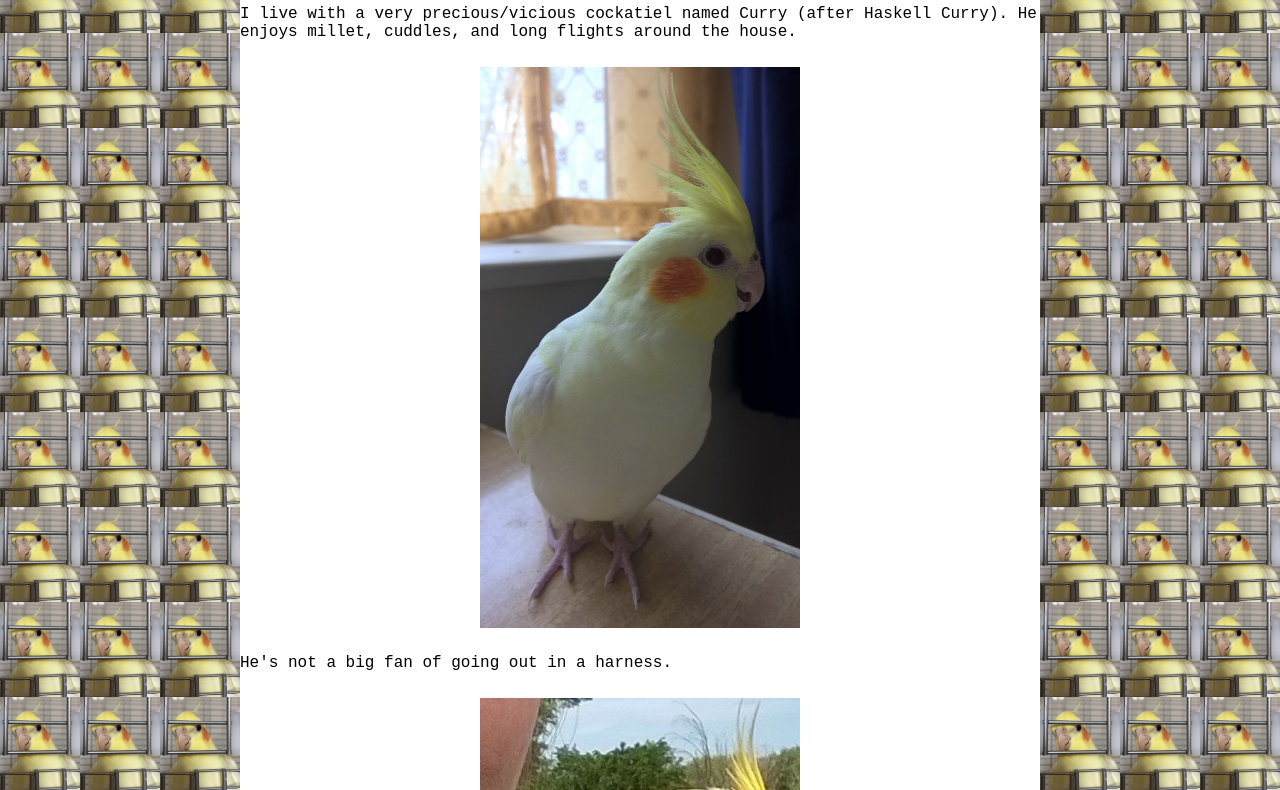
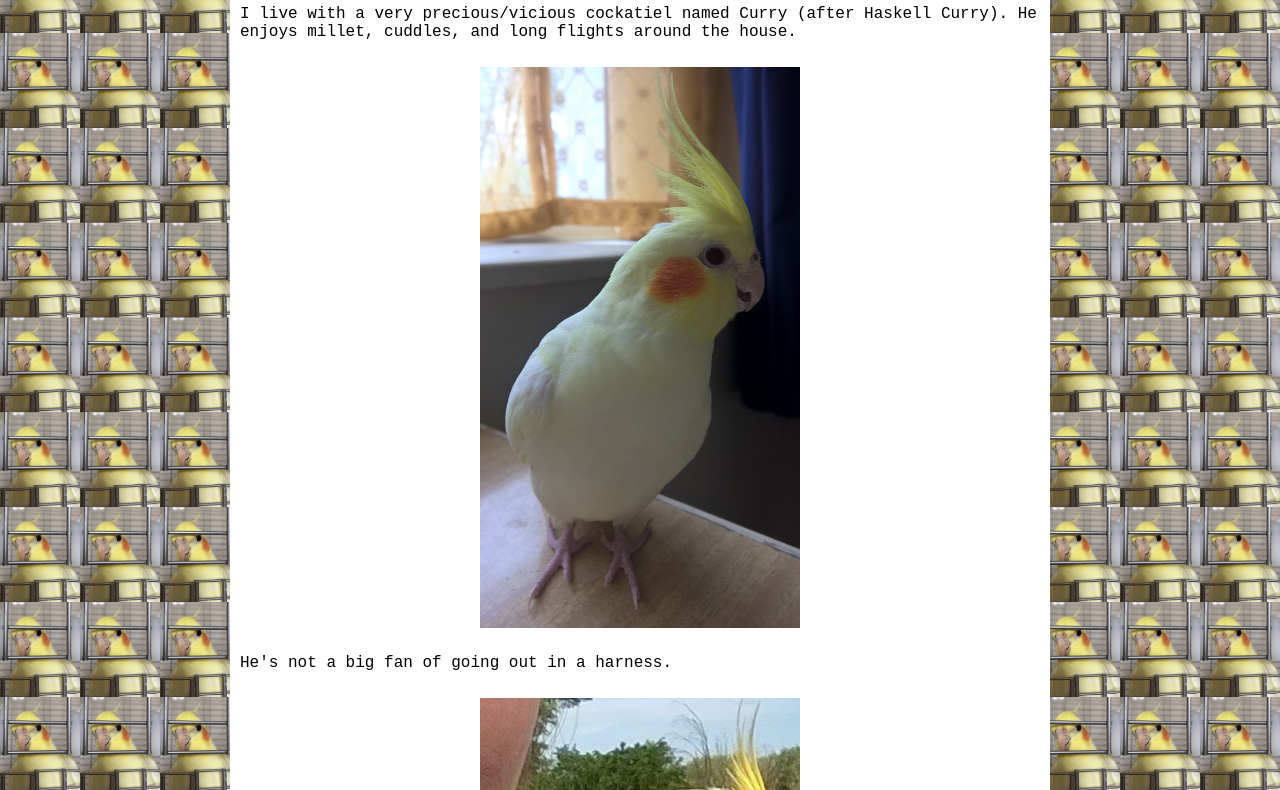
Before and after one commit to seachel/chelsea.lol, a plain HTML site: page Curry.html in a window 1280 px wide. Shown: the part 62-852 px from the top of the page. Drawn offline with Linux system fonts and the light colour scheme.

Commit message:
Added Curry content.

```diff
--- a/style.css
+++ b/style.css
@@ -37,6 +37,7 @@ body {
 	margin-left: auto;
 	margin-right: auto;
 	background-color: white;
+	padding: 0px 10px;
 }
 
 .container img {
@@ -57,7 +58,7 @@ body {
 }
 
 .curry {
-	background-image: url("Resources/curry_bg.jpg");
+	background-image: url("Resources/curry_background.jpg");
 	background-repeat: repeat;
 	background-size: 80px auto;
 }
```
Also changed, not shown: Resources/curry_background.jpg (renamed from Resources/curry_bg.JPG), Resources/curry_bath.jpg (added), Resources/curry_main.jpg (added), Resources/curry_sleep.jpg (added), 3 other files.
